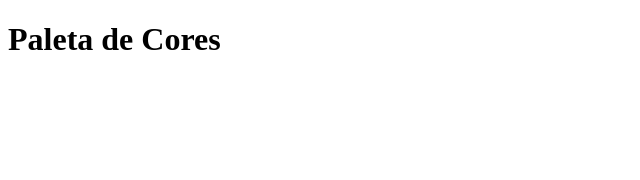
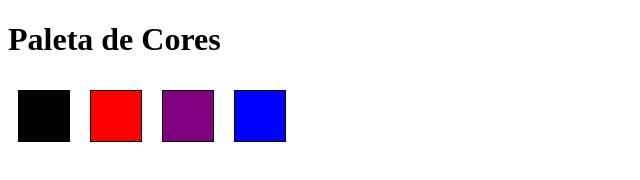
Before and after one commit to LiannyCoringa/Pixels-Art, a website: page index.html in a window 1280 px wide. Shown: the whole page, without its empty margins (0-640 px from the left). Drawn offline with Linux system fonts and the light colour scheme.

Commit message:
requisitos 2 e 3 feitos

```diff
--- a/index.html
+++ b/index.html
@@ -9,6 +9,7 @@
 </head>
 <body>
     <h1 id="title">Paleta de Cores</h1>
+    <section id="color-palette"></section>
     <script src="script.js"></script>
 </body>
 </html>
--- a/script.js
+++ b/script.js
@@ -0,0 +1,19 @@
+const criaDivs = () => {
+  const colorPalette = document.getElementById('color-palette');
+  for (let index = 1; index <= 4; index += 1) {
+    const divs = document.createElement('div');
+    divs.className = 'color';
+    colorPalette.appendChild(divs);
+  }
+};
+criaDivs();
+
+const paletteOne = document.querySelector('.color');
+const paletteTwo = paletteOne.nextElementSibling;
+const paletteThree = paletteTwo.nextElementSibling;
+const paletteFour = paletteThree.nextElementSibling;
+
+paletteOne.style.backgroundColor = 'rgb(0, 0, 0)';
+paletteTwo.style.backgroundColor = 'red';
+paletteThree.style.backgroundColor = 'purple';
+paletteFour.style.backgroundColor = 'blue';
--- a/style.css
+++ b/style.css
@@ -0,0 +1,12 @@
+#color-palette {
+    width: 100%;
+    height: 80px;
+}
+.color {
+    display: inline-block;
+    width: 30px;
+    height: 30px;
+    margin: 10px;
+    padding: 10px;
+    border: 1px solid black;
+}
```
